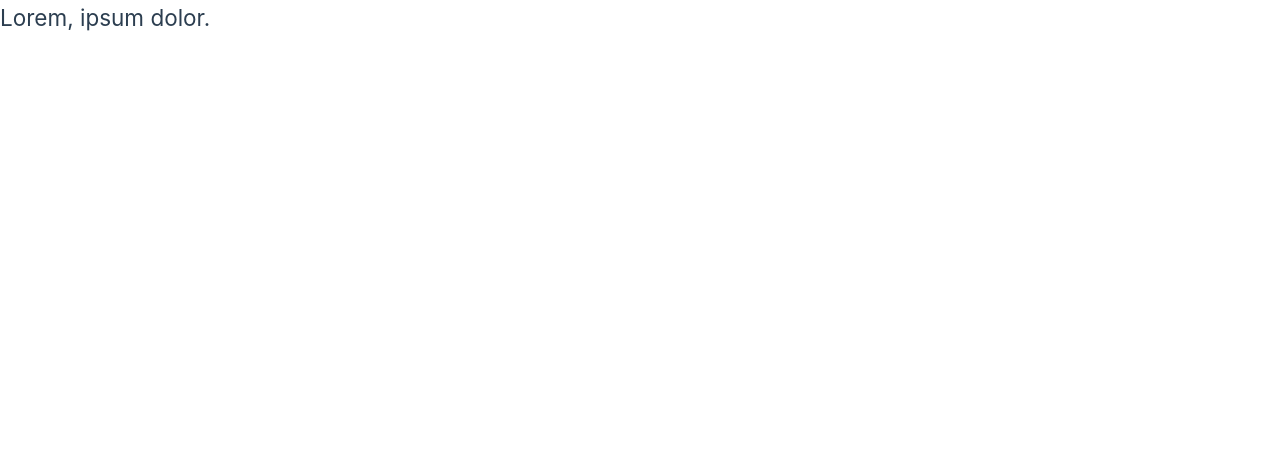
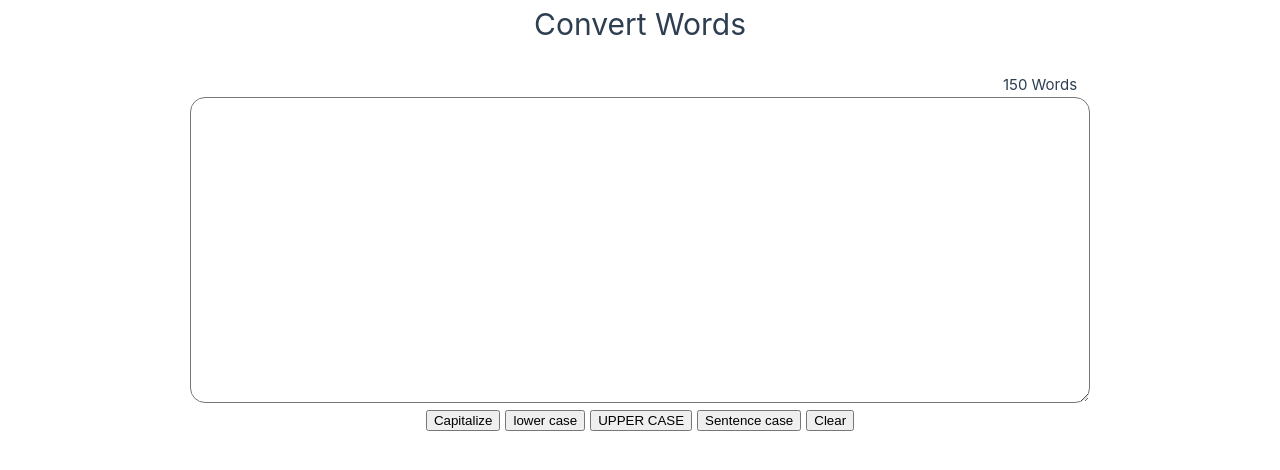
Before and after one commit to anangyoga/word-converter, a Vue app: page / in a window 1280 px wide. Shown: the top 470 px of the page. Built offline with nearby package versions, Linux system fonts and the light colour scheme.

Commit message:
feat: input field component

```diff
--- a/src/App.vue
+++ b/src/App.vue
@@ -1,7 +1,21 @@
-<script setup></script>
+<script setup>
+import InputField from "./components/InputField.vue";
+</script>
 
 <template>
-  <h2>Lorem, ipsum dolor.</h2>
+  <h1>Convert Words</h1>
+  <main>
+    <InputField />
+  </main>
 </template>
 
-<style scoped></style>
+<style scoped>
+h1 {
+  text-align: center;
+}
+main {
+  height: 100vh;
+  width: 100vw;
+  text-align: center;
+}
+</style>
--- /dev/null
+++ b/src/components/InputField.vue
@@ -0,0 +1,41 @@
+<script setup></script>
+
+<template>
+  <div class="container">
+    <p>150 Words</p>
+    <textarea name="fields" id="note" cols="60" rows="20"> </textarea>
+    <div class="buttons">
+      <button>Capitalize</button>
+      <button>lower case</button>
+      <button>UPPER CASE</button>
+      <button>Sentence case</button>
+      <button>Clear</button>
+    </div>
+  </div>
+</template>
+
+<style scoped>
+.container {
+  margin-top: 25px;
+}
+
+.container p {
+  margin-left: 800px;
+}
+textarea {
+  border-radius: 15px;
+
+  width: 900px;
+  overflow: hidden;
+}
+
+.buttons {
+  display: flex;
+  justify-content: center;
+  gap: 5px;
+}
+
+.buttons button {
+  cursor: pointer;
+}
+</style>
```
